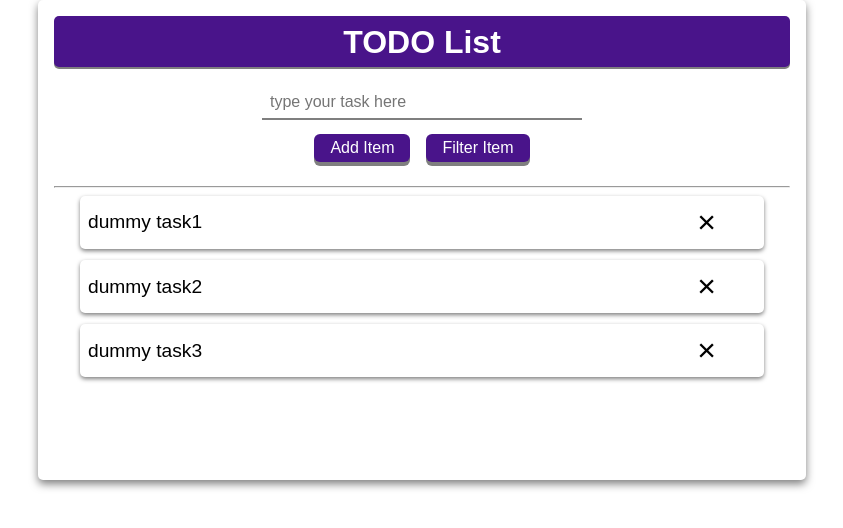
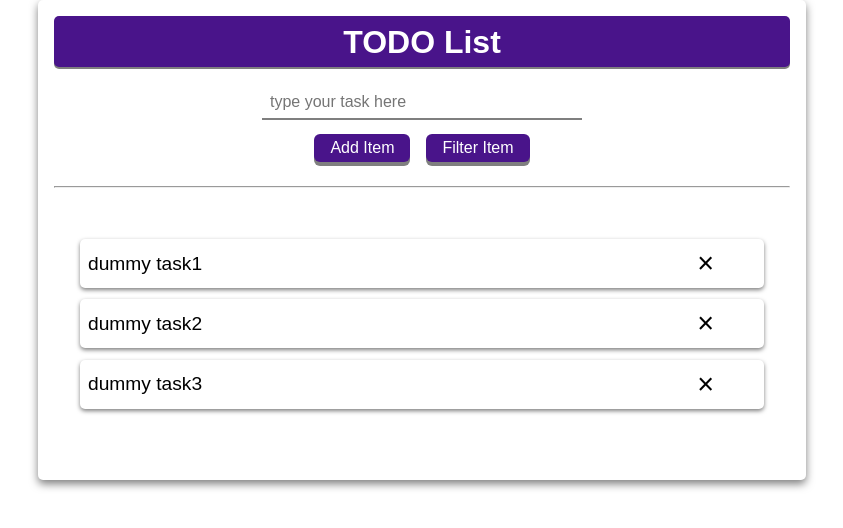
Before and after one commit to tonmoysarker/todo-list-with-vuejs, a Vue app: page / in a window 1280 px wide. Shown: the top 528 px of the page, without its empty margins (218-1061 px from the left). Built offline with nearby package versions, Linux system fonts and the light colour scheme.

Commit message:
added the remove todo option

```diff
--- a/src/App.vue
+++ b/src/App.vue
@@ -2,7 +2,7 @@
     <main>
         <the-header></the-header>
         <todo-form @add-todo="addTodo"></todo-form>
-        <hr>
+        <hr />
         <todo-list :todos="todos"></todo-list>
     </main>
 </template>
@@ -18,6 +18,11 @@ export default {
         TodoForm,
         TodoList,
     },
+    provide() {
+        return {
+            removeTodo: this.removeTodo,
+        };
+    },
     data() {
         return {
             todos: ["dummy task1", "dummy task2", "dummy task3"],
@@ -28,6 +33,9 @@ export default {
             console.log(this.todos);
             this.todos.push(todoItem);
         },
+        removeTodo(todoItem) {
+            this.todos = this.todos.filter((todo) => todo !== todoItem);
+        },
     },
 };
 </script>
@@ -35,7 +43,6 @@ export default {
 <style>
 :root {
     --primary-color: hsl(267, 75%, 31%);
-
 }
 * {
     box-sizing: border-box;
--- a/src/components/TodoList.vue
+++ b/src/components/TodoList.vue
@@ -29,13 +29,8 @@ export default {
 </script>
 
 <style scoped>
-section{
+section ul {
     height: 17rem;
-    overflow: hidden;
-    overflow-y: auto;
-}
-
-section ul{
     list-style-type: none;
     padding: 0.5rem;
     display: flex;
@@ -43,5 +38,7 @@ section ul{
     gap: 0.7rem;
     align-items: center;
     justify-content: center;
+    overflow: hidden;
+    overflow-y: auto;
 }
 </style>
--- a/src/components/TodoListItem.vue
+++ b/src/components/TodoListItem.vue
@@ -1,12 +1,13 @@
 <template>
     <li>
         <p>{{ todo }}</p>
-        <span>&times;</span>
+        <span @click="removeTodo(todo)">&times;</span>
     </li>
 </template>
 
 <script>
 export default {
+    inject: ["removeTodo"],
     props: {
         receivedTodo: {
             type: String,
@@ -41,6 +42,13 @@ li p {
 }
 li span {
     display: inline-block;
+    font-size: 1.8rem;
+    cursor: pointer;
+}
+
+li span:hover {
     font-size: 2rem;
+    font-weight: bold;
+    color: red;
 }
 </style>
```
